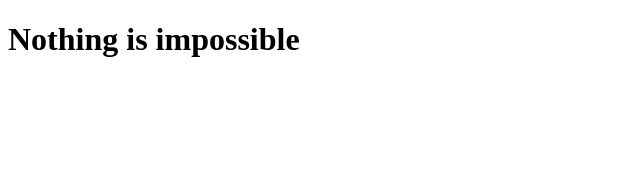
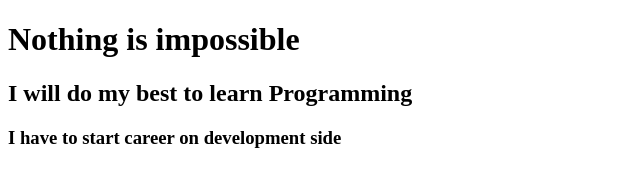
Before and after one commit to MazharulUtsho/My-Third-Repo, a plain HTML site: page index.html in a window 1280 px wide. Shown: the whole page, without its empty margins (0-640 px from the left). Drawn offline with Linux system fonts and the light colour scheme.

Commit message:
added header

```diff
--- a/index.html
+++ b/index.html
@@ -8,5 +8,7 @@
 </head>
 <body>
     <h1>Nothing is impossible</h1>
+    <h2> I will do my best to learn Programming</h2>
+    <h3> I have to start career on development side</h3>
 </body>
 </html>
```
